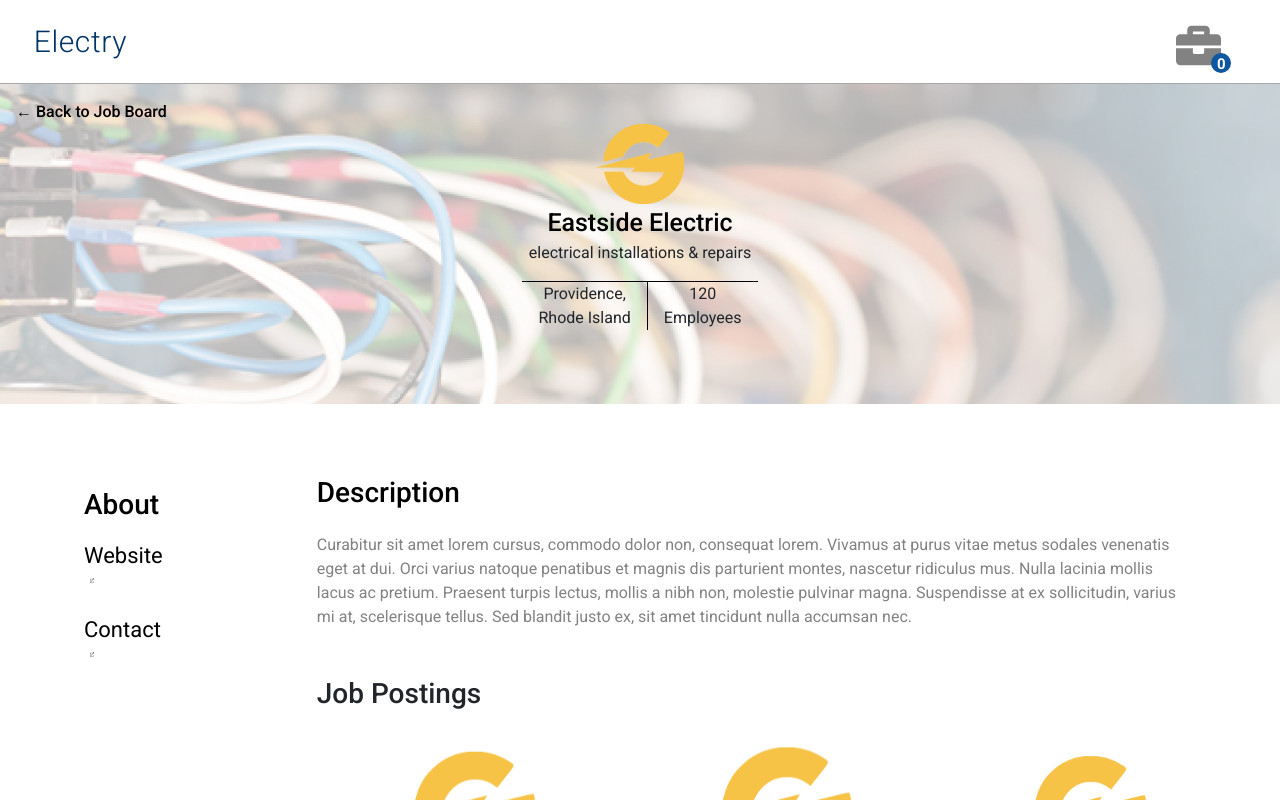
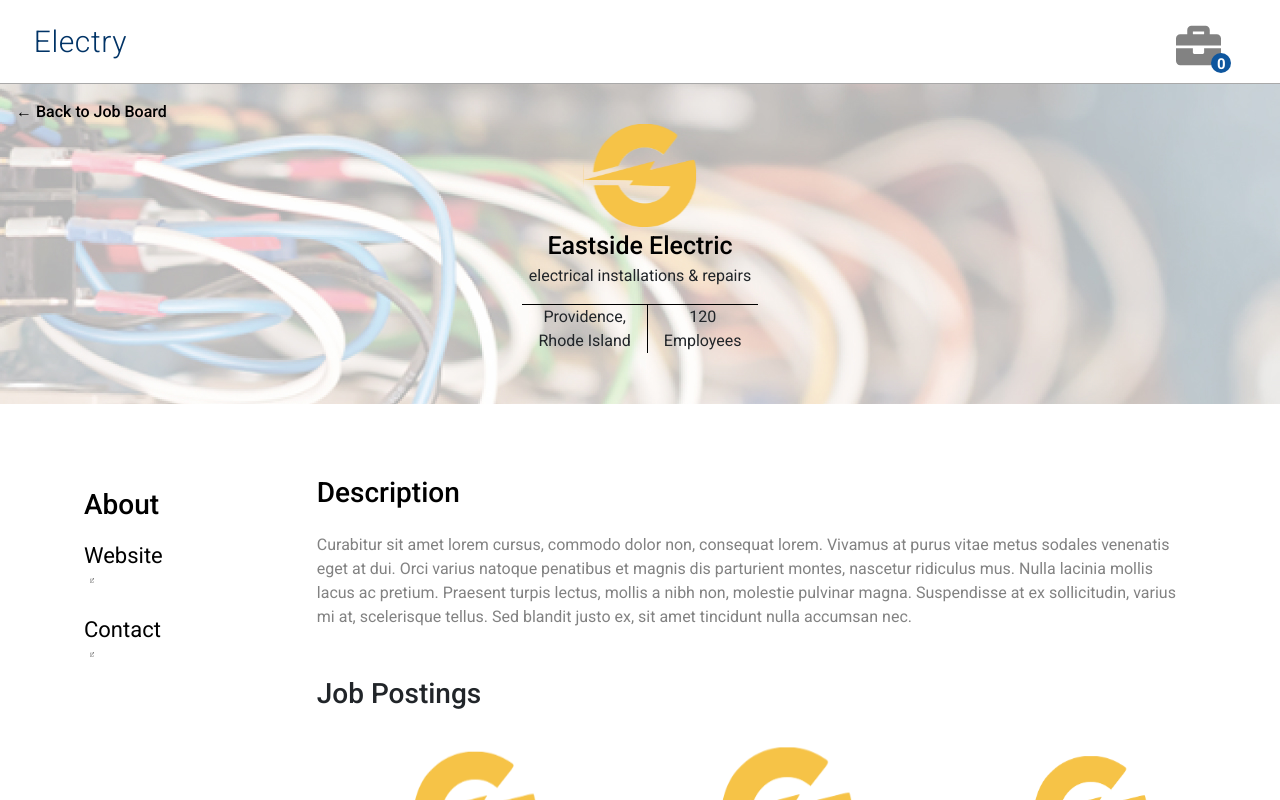
Before and after one commit to yeonjunie/capstone, a React (Create React App) app: page /jobboard in a window 1280 px wide. Both pictures are taken after a click on the element "Eastside Electric". Shown: the top 800 px of the page. Built offline with nearby package versions, Linux system fonts and the light colour scheme.

Commit message:
company page done

```diff
--- a/src/CompanyPage.css
+++ b/src/CompanyPage.css
@@ -4,6 +4,11 @@
   display:flex;
   flex-direction: column;
   font-family: 'Roboto', sans-serif;
+}
+
+.company-page-logo {
+    width:25%;
+    height:25%;
 }
 
 .header-div {
@@ -50,10 +55,7 @@
     align-items: center;
 }
 
-.company-logo {
-    width: 7%;
-    height: 7%;
-}
+
 
 .company-name {
 
--- a/src/CompanyPage.js
+++ b/src/CompanyPage.js
@@ -73,7 +73,7 @@ render() {
               {/* set back so that depending on boolean you go back to that */}
               <div className="back" onClick={this.onClickBack}>{ " ← Back to "+ this.backToText()}</div>
               <div className="company-summary">
-              <img className="company-logo" src={this.state.companyInfo.logo} alt="Company Logo"/>
+              <img className="company-page-logo" src={this.state.companyInfo.logo} alt="Company Logo"/>
               <div className="company-name">
                   {this.state.companyInfo.name}
               </div>
--- a/src/MyJobs.js
+++ b/src/MyJobs.js
@@ -18,6 +18,7 @@ class MyJobs extends Component {
 
     }
     this.renderJobs = this.renderJobs.bind(this);
+    this.goCompanyPage = this.goCompanyPage.bind(this);
 
   }
 
@@ -36,6 +37,16 @@ class MyJobs extends Component {
       this.props.history.push("/myJobs");
     }
 
+    goCompanyPage = (info) => {
+      this.props.history.push({
+        pathname: '/company',
+        myJobs: this.state.myCurrJobs, // objArray of jobs
+        companyInfo: info,
+        jobBoardFlag: false,
+      })
+
+    }
+
     renderJobs = (jobArray) => {
       let result = [];
       for (var value of jobArray) {
@@ -50,7 +61,7 @@ class MyJobs extends Component {
         } else {
           currCompany = {name: "Home Electric", logo: CompanyLogo3 };
         }
-        result.push(<JobCard curr_data={currData} company={currCompany} bool={false}/>);
+        result.push(<JobCard curr_data={currData} company={currCompany} bool={false} goCompany={this.goCompanyPage}/>);
 
       }
       return result;
```
Also changed, not shown: 1 other file (tests, documents, lock files or other folders).
